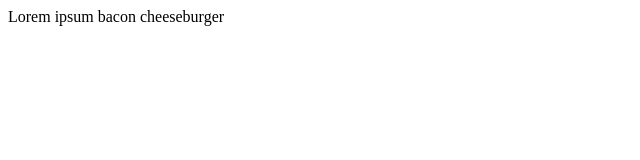
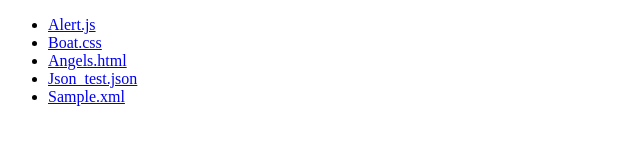
Before and after one commit to HannaSHS/Test, a plain HTML site: page www/index.html in a window 1280 px wide. Shown: the whole page, without its empty margins (0-640 px from the left). Drawn offline with Linux system fonts and the light colour scheme.

Commit message:
refactored index.html

```diff
--- a/www/index.html
+++ b/www/index.html
@@ -11,6 +11,12 @@ and open the template in the editor.
         <meta name="viewport" content="width=device-width, initial-scale=1.0">
     </head>
     <body>
-        <div>Lorem ipsum bacon cheeseburger</div>
+        <ul>
+        	<li><a href="alert.js">Alert.js</a></li>
+        	<li><a href="boat.css">Boat.css</a></li>
+        	<li><a href="angels.html">Angels.html</a></li>
+        	<li><a href="json_test.json">Json_test.json</a></li>
+        	<li><a href="sample.xml">Sample.xml</a></li>
+        </ul>
     </body>
 </html>
```
